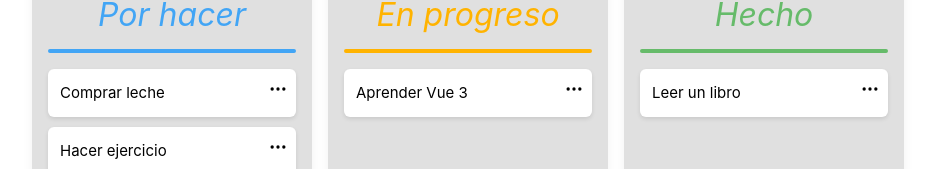
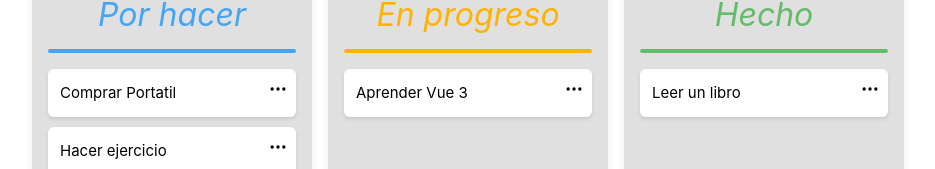
Before and after one commit to minguitof/to-do-list, a Vue app in the folder Front/: page / in a window 1280 px wide. Shown: the part 193-362 px from the top of the page, without its empty margins (172-1107 px from the left). Built offline with nearby package versions, Linux system fonts and the light colour scheme.

Commit message:
Se documenta codigo con nuevas funciones creadas

```diff
--- a/Front/src/components/Board.vue
+++ b/Front/src/components/Board.vue
@@ -11,7 +11,7 @@ const columns = reactive(
     ? JSON.parse(storedData)
     : {
         todo: [
-          { id: 1, text: 'Comprar leche' },
+          { id: 1, text: 'Comprar Portatil' },
           { id: 2, text: 'Hacer ejercicio' },
         ],
         doing: [
--- a/Front/src/components/Column.vue
+++ b/Front/src/components/Column.vue
@@ -1,26 +1,26 @@
 <script setup>
-import { ref, nextTick } from 'vue'
-import { defineProps, defineEmits } from 'vue'
-import { onMounted, onBeforeUnmount } from 'vue'
+import { ref, nextTick, defineProps, defineEmits, onMounted, onBeforeUnmount } from 'vue'
 import draggable from 'vuedraggable'
 import IconThreePoints from './icons/IconThreePoints.vue'
 
+// --- Refs
+const newNoteText = ref('') // contenido que el usuario escribe.
+const showInput = ref(false)
+const inputRef = ref(null) // referencia al input para poder hacerle focus.
+const editingId = ref(null) // guarda el ID de la nota que se está editando.
+const editText = ref('') // texto temporal que se está editando.
+const activeMenuId = ref(null) // Menú contextual (tres puntos)
+
+// --- Props y emits
 const props = defineProps({
-  title: String,
-  notes: Array,
+  title: String, //título del bloque de notas.
+  notes: Array, // lista de notas, tipo array.
   type: String,
 })
 
-const emit = defineEmits(['update:notes'])
+const emit = defineEmits(['update:notes']) // útil para actualizar la lista desde el padre.
 
-function onUpdateModelValue(newValue) {
-  emit('update:notes', newValue)
-}
-
-const newNoteText = ref('')
-const showInput = ref(false)
-const inputRef = ref(null) // referencia al input
-
+// controla si el input está visible.
 function toggleInput() {
   showInput.value = !showInput.value
   if (showInput.value) {
@@ -30,6 +30,12 @@ function toggleInput() {
   }
 }
 
+// Función que emite una nueva lista de notas.
+function onUpdateModelValue(newValue) {
+  emit('update:notes', newValue)
+}
+
+// Crea una nueva nota con un id único (timestamp) y la agrega a la lista.
 function addNote() {
   const text = newNoteText.value.trim()
   if (!text) return
@@ -43,27 +49,27 @@ function addNote() {
   showInput.value = false
 }
 
-const editingId = ref(null)
-const editText = ref('')
-
-const activeMenuId = ref(null)
-
+// Menú contextual (tres puntos)
+// Maneja qué menú (de los 3 puntos) está abierto actualmente.
 function toggleMenu(id) {
   activeMenuId.value = activeMenuId.value === id ? null : id
 }
 
+// Maneja qué menú (de los 3 puntos) está abierto actualmente.
 function closeMenu(id) {
   if (activeMenuId.value === id) {
     activeMenuId.value = null
   }
 }
 
+// Comienza la edición: muestra el input con el texto original.
 function startEdit(note) {
   editingId.value = note.id
   editText.value = note.text
   activeMenuId.value = null
 }
 
+// Guarda los cambios editados y actualiza la lista.
 function saveEdit(note) {
   const updatedText = editText.value.trim()
   if (!updatedText) return
@@ -74,10 +80,12 @@ function saveEdit(note) {
   editingId.value = null
 }
 
+// Cancela la edición sin guardar.
 function cancelEdit() {
   editingId.value = null
 }
 
+// Muestra confirmación antes de eliminar la nota seleccionada.
 function confirmDelete(note) {
   activeMenuId.value = null
   const confirmed = confirm('¿Estás seguro de eliminar esta nota?')
@@ -86,12 +94,14 @@ function confirmDelete(note) {
   emit('update:notes', updatedNotes)
 }
 
+// Si haces clic fuera de una tarjeta, se cierra el menú abierto.
 function handleClickOutside(event) {
   if (!event.target.closest('.note-card')) {
     activeMenuId.value = null
   }
 }
 
+// Se añade un listener al montar el componente y se elimina al desmontarlo para evitar fugas de memoria.
 onMounted(() => {
   document.addEventListener('click', handleClickOutside)
 })
@@ -120,6 +130,7 @@ onBeforeUnmount(() => {
       @update:modelValue="onUpdateModelValue"   -- Evento cuando se arrastra algo --
       :group="{ name: 'notes' }"                -- Agrupación para mover entre columnas --
       item-key="id"                             -- Clave única para cada nota --
+      style="min-height: 150px;"                -- establece una altura mínima para el elemento --
     -->
     <draggable
       :modelValue="notes"
```
